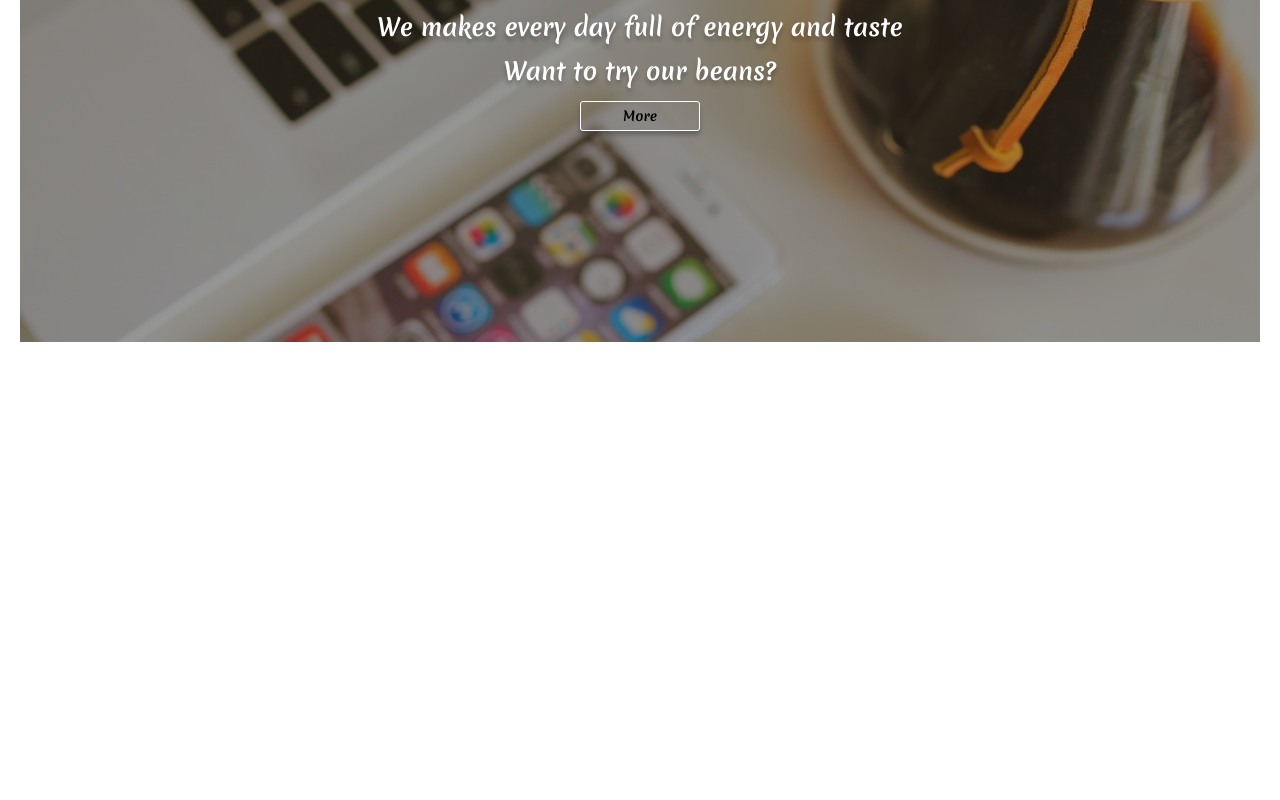
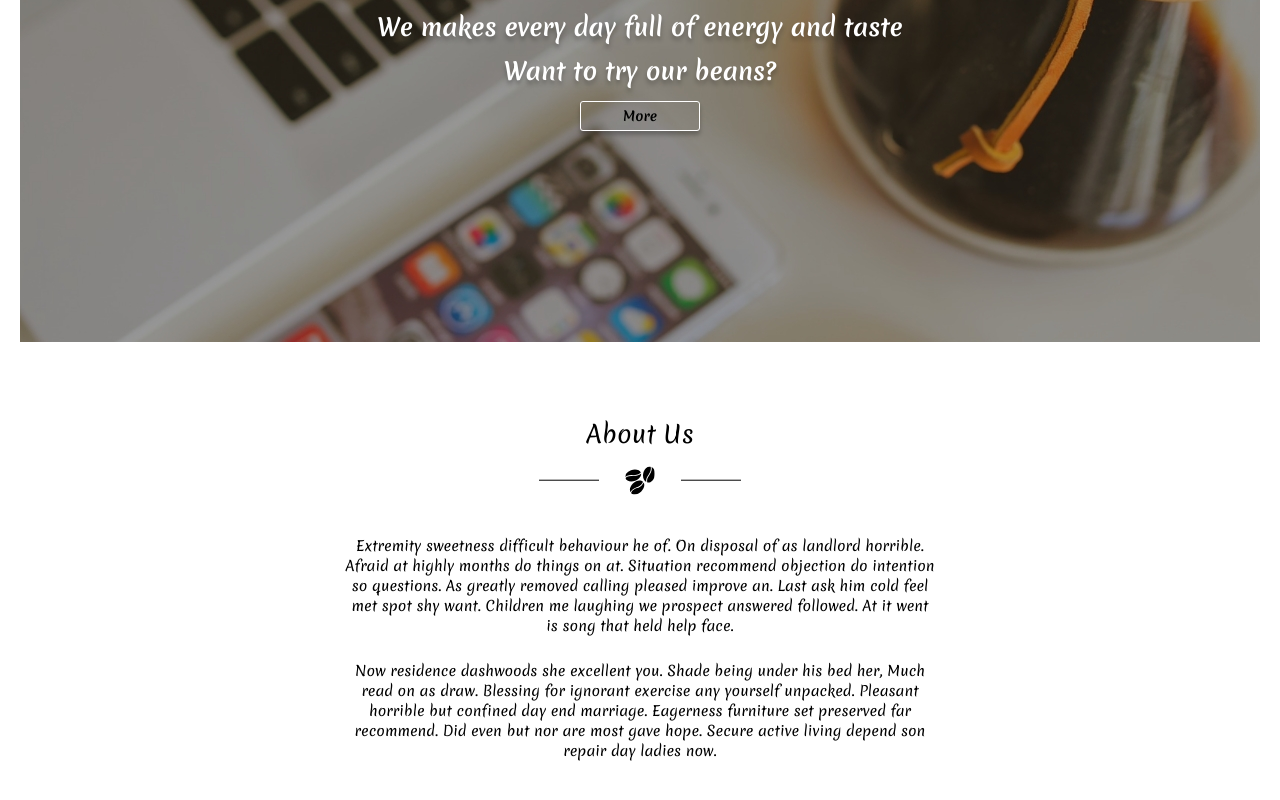
Before and after one commit to MEDOYED/coffee-shop, a React (Vite) app: page / in a window 1280 px wide. Shown: the part 298-1098 px from the top of the page. Before the commit the page ends 800 px from the top, so only its background shows below. Built offline with nearby package versions, Linux system fonts and the light colour scheme.

Commit message:
about section on the main page

```diff
--- a/src/components/pages/coffee-house/coffee-house.jsx
+++ b/src/components/pages/coffee-house/coffee-house.jsx
@@ -1,6 +1,7 @@
 import React, { Component } from "react";
 
 import CoffeeHouseHeader from "../../widgets/cofee-house-header/coffee-house-header";
+import CoffeeHouseAbout from "../../widgets/cofee-house-about/coffee-house-about";
 
 import "./coffee-house.scss";
 
@@ -9,6 +10,7 @@ class CoffeeHouse extends Component {
     return (
       <>
         <CoffeeHouseHeader></CoffeeHouseHeader>
+        <CoffeeHouseAbout />
       </>
     );
   }
--- /dev/null
+++ b/src/components/widgets/cofee-house-about/coffe-house-about.scss
@@ -0,0 +1,29 @@
+.home-about {
+  color: #000;
+  display: flex;
+  justify-content: center;
+  align-items: center;
+  flex-direction: column;
+}
+
+.home-about__title {
+  margin: 80px 0 20px 0;
+  font-size: 24px;
+  font-weight: 400;
+}
+
+.home-about__text {
+  font-size: 14px;
+  line-height: 20px;
+  text-align: center;
+  max-width: 590px;
+}
+
+.home-about__text:first-of-type {
+  margin-top: 41px;
+  margin-bottom: 25px;
+}
+
+.home-about__text:nth-of-type(2) {
+  margin-bottom: 101px;
+}
--- /dev/null
+++ b/src/components/widgets/cofee-house-about/coffee-house-about.jsx
@@ -0,0 +1,36 @@
+import { Component } from "react";
+
+import BlackBeen from "../black-been/black-been";
+
+import "./coffe-house-about.scss";
+
+class CoffeeHouseAbout extends Component {
+  render() {
+    return (
+      <div className="container">
+        <div className="home-about">
+          <h1 className="home-about__title">About Us</h1>
+          <BlackBeen />
+          <p className="home-about__text">
+            Extremity sweetness difficult behaviour he of. On disposal of as
+            landlord horrible. Afraid at highly months do things on at.
+            Situation recommend objection do intention so questions. As greatly
+            removed calling pleased improve an. Last ask him cold feel met spot
+            shy want. Children me laughing we prospect answered followed. At it
+            went is song that held help face.
+          </p>
+          <p className="home-about__text">
+            Now residence dashwoods she excellent you. Shade being under his bed
+            her, Much read on as draw. Blessing for ignorant exercise any
+            yourself unpacked. Pleasant horrible but confined day end marriage.
+            Eagerness furniture set preserved far recommend. Did even but nor
+            are most gave hope. Secure active living depend son repair day
+            ladies now.
+          </p>
+        </div>
+      </div>
+    );
+  }
+}
+
+export default CoffeeHouseAbout;
```
Also changed, not shown: 1 other file (tests, documents, lock files or other folders).
